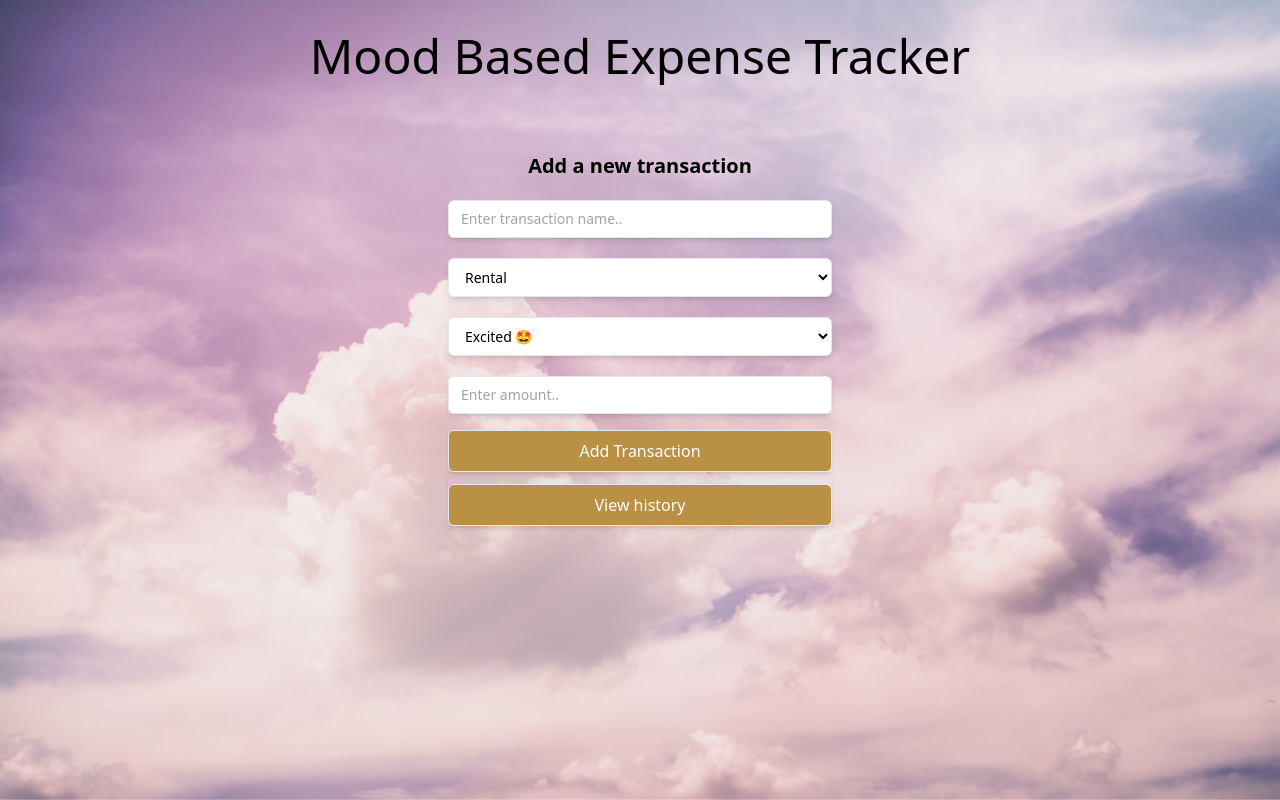
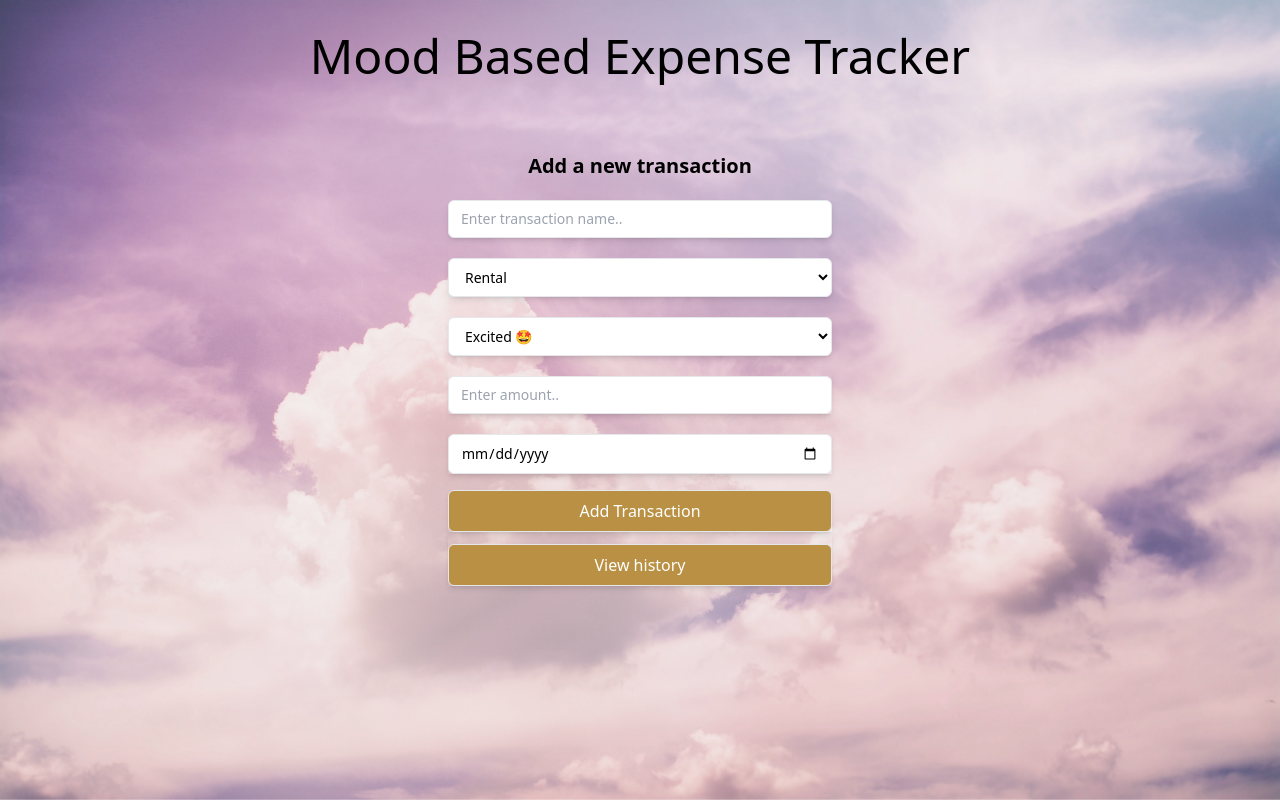
Before and after one commit to akshayadupati/mood-based-expense-tracker-frontend, a React (Create React App) app: page /home in a window 1280 px wide. Built offline with nearby package versions, Linux system fonts and the light colour scheme.

Commit message:
update form

```diff
--- a/package.json
+++ b/package.json
@@ -15,6 +15,7 @@
     "react": "^18.2.0",
     "react-chartjs-2": "^4.3.1",
     "react-csv": "^2.2.2",
+    "react-datepicker": "^4.8.0",
     "react-dom": "^18.2.0",
     "react-hook-form": "^7.36.1",
     "react-icons": "^4.4.0",
--- a/src/components/Form/Form.js
+++ b/src/components/Form/Form.js
@@ -5,12 +5,14 @@ import { default as api } from "../../store/apiSlice";
 const Form = () => {
   const { register, handleSubmit, resetField } = useForm();
   const [addTransaction] = api.useAddTransactionMutation();
-
+  let date = new Date().toISOString().split('T')[0].toString()
   const submitFormHandler = async (data) => {
+    console.log("data", data);
     if (!data) return {};
     await addTransaction(data).unwrap();
     resetField("expenseName");
     resetField("transactionAmount");
+    resetField("transactionDate");
   };
 
   return (
@@ -55,6 +57,17 @@ const Form = () => {
               className="form-input"
             ></input>
           </div>
+          <div className="input-group shadow-md">
+            <input
+              type="date"
+              max={date}
+              {...register("transactionDate", {
+                required: true
+              })}
+              placeholder="Enter transaction date..."
+              className="form-input"
+            ></input>
+          </div>
           <div className="submit-btn shadow-md">
             <button className="border py-2 text-white mustard w-full rounded-md">
               Add Transaction
--- a/src/components/List/List.js
+++ b/src/components/List/List.js
@@ -7,27 +7,19 @@ import { useState } from "react";
 import { Link } from "react-router-dom";
 
 export default function List() {
-  const { data, isFetching, isSuccess, isError } = api.useGetLabelsQuery();
+  let { data, isFetching, isSuccess, isError } = api.useGetLabelsQuery();
   const [isFilter, setIsFilter] = useState(false);
   const [deleteTransaction] = api.useDeleteTransactionMutation();
+  let [filteredData, setFilteredData] = useState([]);
   let Transactions;
   let csvData = [];
-  let filteredData = [];
 
   const handleDelete = async (e) => {
     if (!e.target.dataset.id) return 0;
     await deleteTransaction({ _id: e.target.dataset.id }).unwrap();
   };
 
-  const handleFilter = async (e) => {
-    setIsFilter(true);
-    console.log("eventtt", e.target.value);
-    // filteredData = await data.filter((eachData) => {
-    //   if (eachData.transactionMood === e.target.value) {
-    //     return eachData;
-    //   }
-    // });
-  };
+  if (!isFilter) {
     if (isFetching) {
       Transactions = <h2>Fetching....</h2>;
     } else if (isSuccess) {
@@ -47,6 +39,18 @@ export default function List() {
     } else if (isError) {
       Transactions = <h2>Ooops. Error occurred! </h2>;
     }
+  }
+
+  const handleFilter = async (e) => {
+    setIsFilter(true);
+    setFilteredData(
+      data.filter((eachData) => {
+        if (eachData.transactionMood === e.target.value) {
+          return eachData;
+        }
+      })
+    );
+  };
 
   if (isFetching) {
     return (
@@ -55,20 +59,10 @@ export default function List() {
       </div>
     );
   }
-  if (isFilter && filteredData.length > 0) {
-    console.log("filteredData insidee", filteredData);
-    Transactions = filteredData.map((eachObj, index) => (
-      <Transaction
-        handleDelete={handleDelete}
-        category={eachObj}
-        key={index}
-      ></Transaction>
-    ));
-  }
+
   return (
     <>
-      {console.log("transactionsss", Transactions)}
-      {csvData.length !== 0 && data !== undefined ? (
+      {csvData.length !== 0 && data !== undefined && !isFilter ? (
         <div className="grid md:grid-cols-2 gap-4">
           <div>
             <Charts />
@@ -95,8 +89,13 @@ export default function List() {
               </span>
               <select
                 className="form-input shadow-md filter"
-                onChange={handleFilter}
+                onChange={(e) => {
+                  handleFilter(e);
+                }}
               >
+                <option value="" disabled selected>
+                  Select an option
+                </option>
                 <option value="Excited">Excited</option>
                 <option value="Happy">Happy</option>
                 <option value="Normal">Normal</option>
@@ -112,6 +111,22 @@ export default function List() {
               </button>
             </Link>
           </div>
+        </div>
+      ) : isFilter && filteredData.length > 0 ? (
+        <div className="grid gap-2">
+          {filteredData.map((eachObj, index) => (
+            <div className="row">
+              <Transaction
+                handleDelete={handleDelete}
+                category={eachObj}
+                key={index}
+              ></Transaction>
+            </div>
+          ))}
+
+          <button className="download-btn p-2 mt-3 border-transparent shadow-2xl	w-fit text-center mx-auto">
+            <Link to="/history">Go back</Link>
+          </button>
         </div>
       ) : (
         <>
@@ -129,7 +144,6 @@ function Transaction({ category, handleDelete }) {
   if (!category) {
     return null;
   }
-  console.log("mmmm", category);
   return (
     <div
       className="item flex justify-center bg-gray-50 py-2 rounded "
@@ -138,8 +152,12 @@ function Transaction({ category, handleDelete }) {
       <button className="px-3" onClick={handleDelete}>
         <box-icon data-id={category._id} size="15px" color="red" name="trash" />
       </button>
-      <span className="block w-3/6 font-bold">{category.expenseName ?? ""}</span>
-      <span className="block w-3/6 font-bold">{category.transactionAmount ?? ""}</span>
+      <span className="block w-3/6 font-bold">
+        {category.expenseName ?? ""}
+      </span>
+      <span className="block w-3/6 font-bold">
+        {category.transactionAmount ?? ""}
+      </span>
     </div>
   );
 }
```
Also changed, not shown: 1 other file (tests, documents, lock files or other folders). Lines whose indentation alone changed are shown as unchanged.
